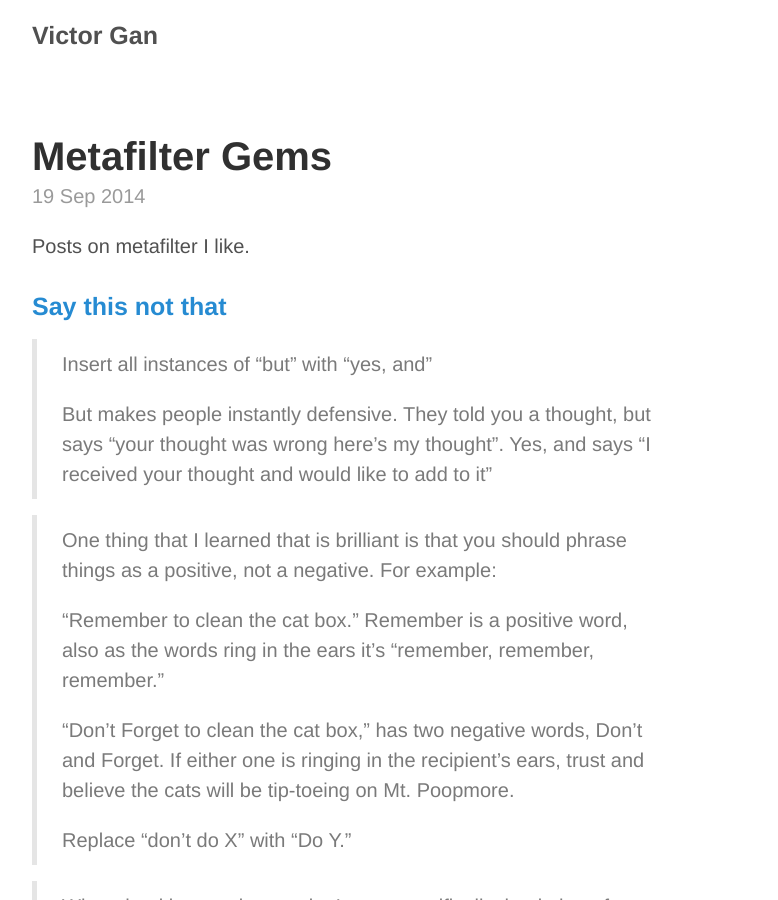
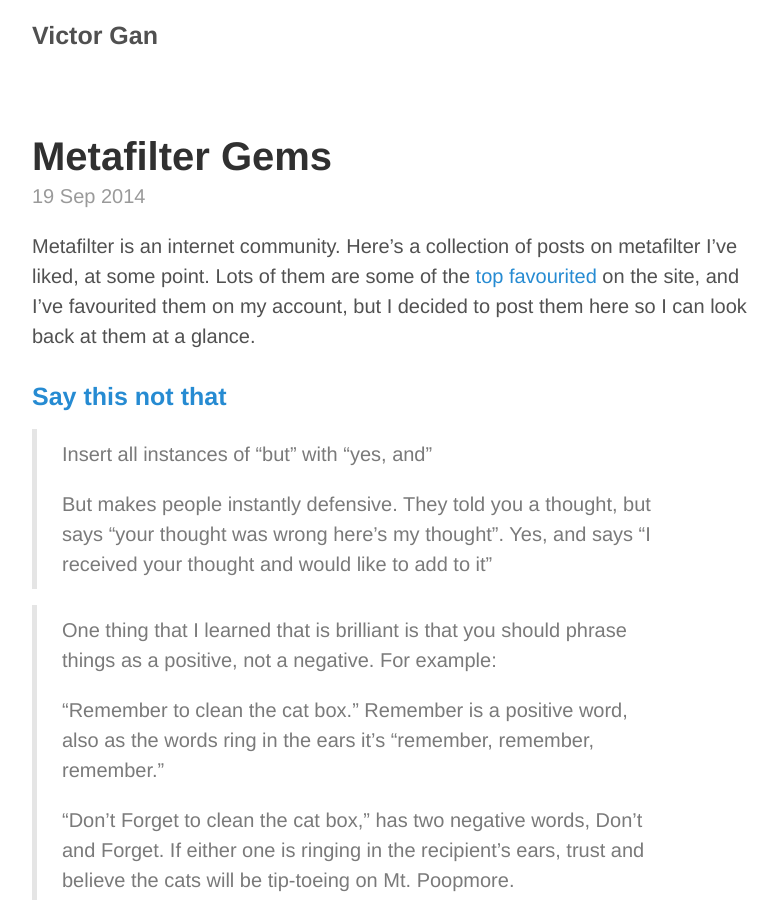
Before and after one commit to victorgan/victorgan.github.io, a Jekyll site: the page built from _posts/2014-09-19-metafilter-gems.md, in a window 1280 px wide and 900 px high. Shown: the whole window, without its empty margins (248-1026 px from the left). Built offline with Jekyll 4.4.1, drawn with Linux system fonts in a browser that asks for light colours; comment, search, counter and statistics services are not loaded; some of the changed text lies outside the part shown.

Commit message:
Update 2014-09-19-metafilter-gems.md

```diff
--- a/_posts/2014-09-19-metafilter-gems.md
+++ b/_posts/2014-09-19-metafilter-gems.md
@@ -3,8 +3,7 @@
 title: Metafilter Gems
 ---
 
-Posts on metafilter I like.
-<!--end excerpt-->
+Metafilter is an internet community. Here's a collection of posts on metafilter I've liked, at some point. Lots of them are some of the [top favourited](http://infodumpster.org/) on the site, and I've favourited them on my account, but I decided to post them here so I can look back at them at a glance.
 
 ### [Say this not that](http://ask.metafilter.com/254331/Say-this-not-that)
 
```
Also changed, not shown: other parts of _posts/2014-09-19-metafilter-gems.md (+0 -3 lines).
